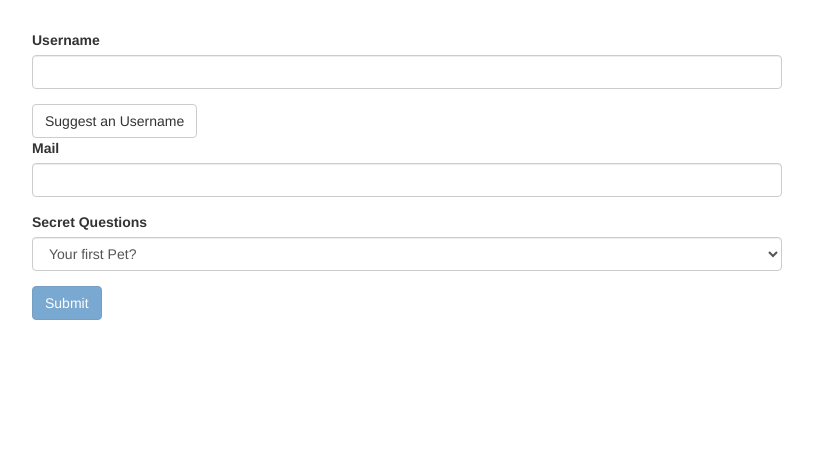
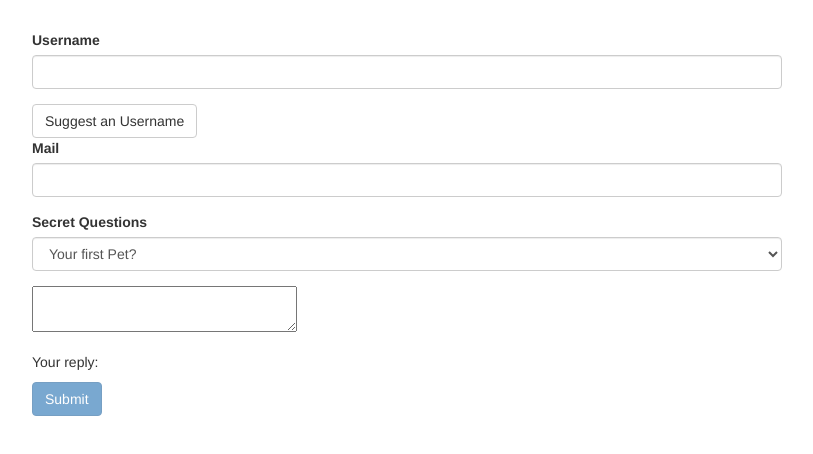
Before and after one commit to gnicoleta/cga-ng, an Angular app in the folder forms-td-start/: page / in a window 1280 px wide. Shown: the top 454 px of the page, without its empty margins (233-1046 px from the left). Built offline with nearby package versions, Linux system fonts and the light colour scheme.

Commit message:
2 way binding to outpuit the value

```diff
--- a/forms-td-start/src/app/app.component.html
+++ b/forms-td-start/src/app/app.component.html
@@ -36,6 +36,10 @@
             <option value="teacher">Your first teacher?</option>
           </select>
         </div>
+        <div class="form-group">
+          <textarea classs="form-control" name="questionAnswer" cols="30" [(ngModel)]="answer"></textarea>
+        </div>
+        <p>Your reply: {{answer}}</p>
         <button class="btn btn-primary" type="submit" [disabled]="!f.valid">Submit</button>
       </form>
     </div>
--- a/forms-td-start/src/app/app.component.ts
+++ b/forms-td-start/src/app/app.component.ts
@@ -8,6 +8,7 @@
 })
 export class AppComponent {
   @ViewChild('f') signupForm : NgForm; //if you want to acces teh form earlier
+  answer = "";
 
   defaultQuestion ='pet';
   suggestUserName() {
```
